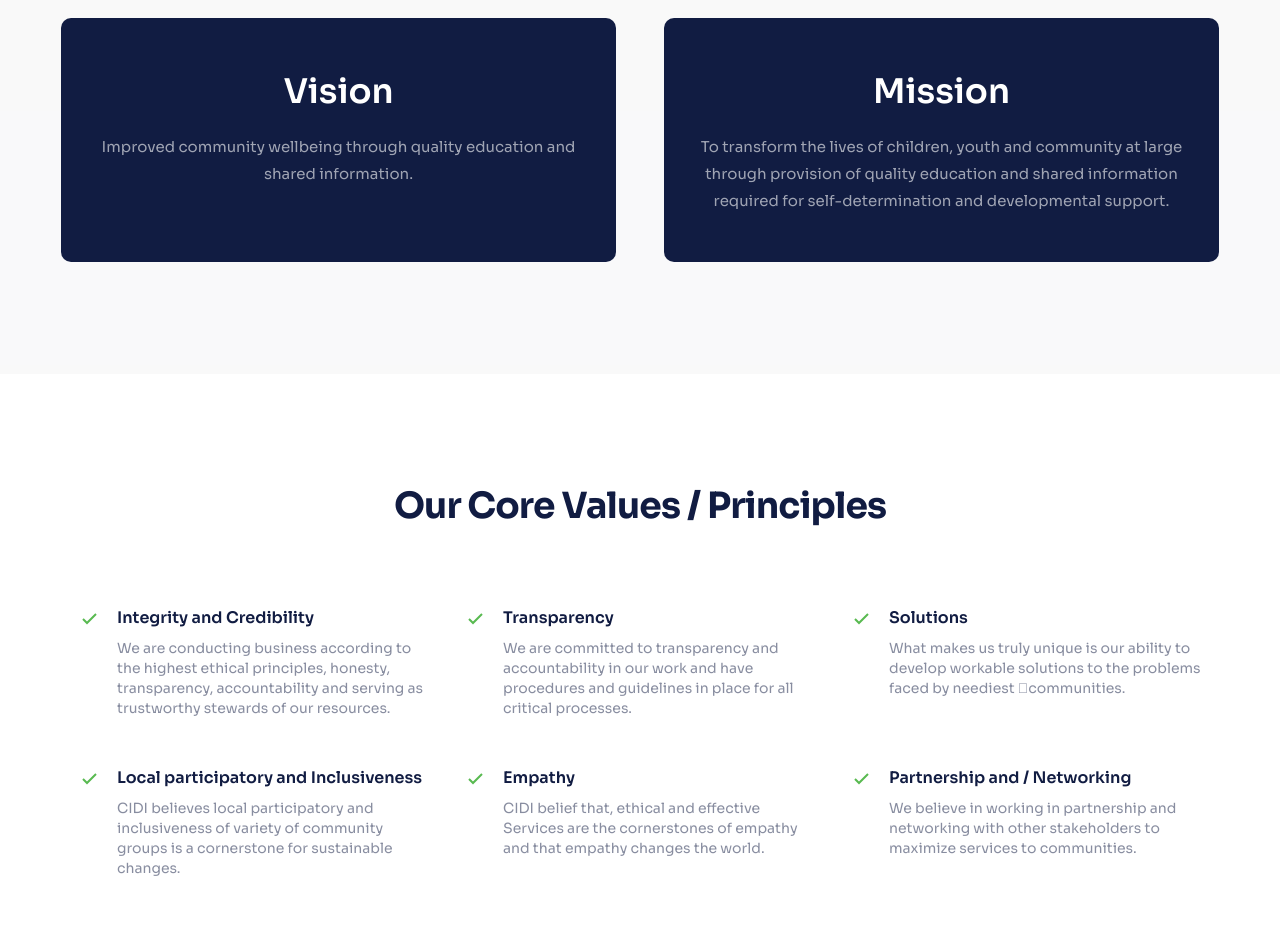
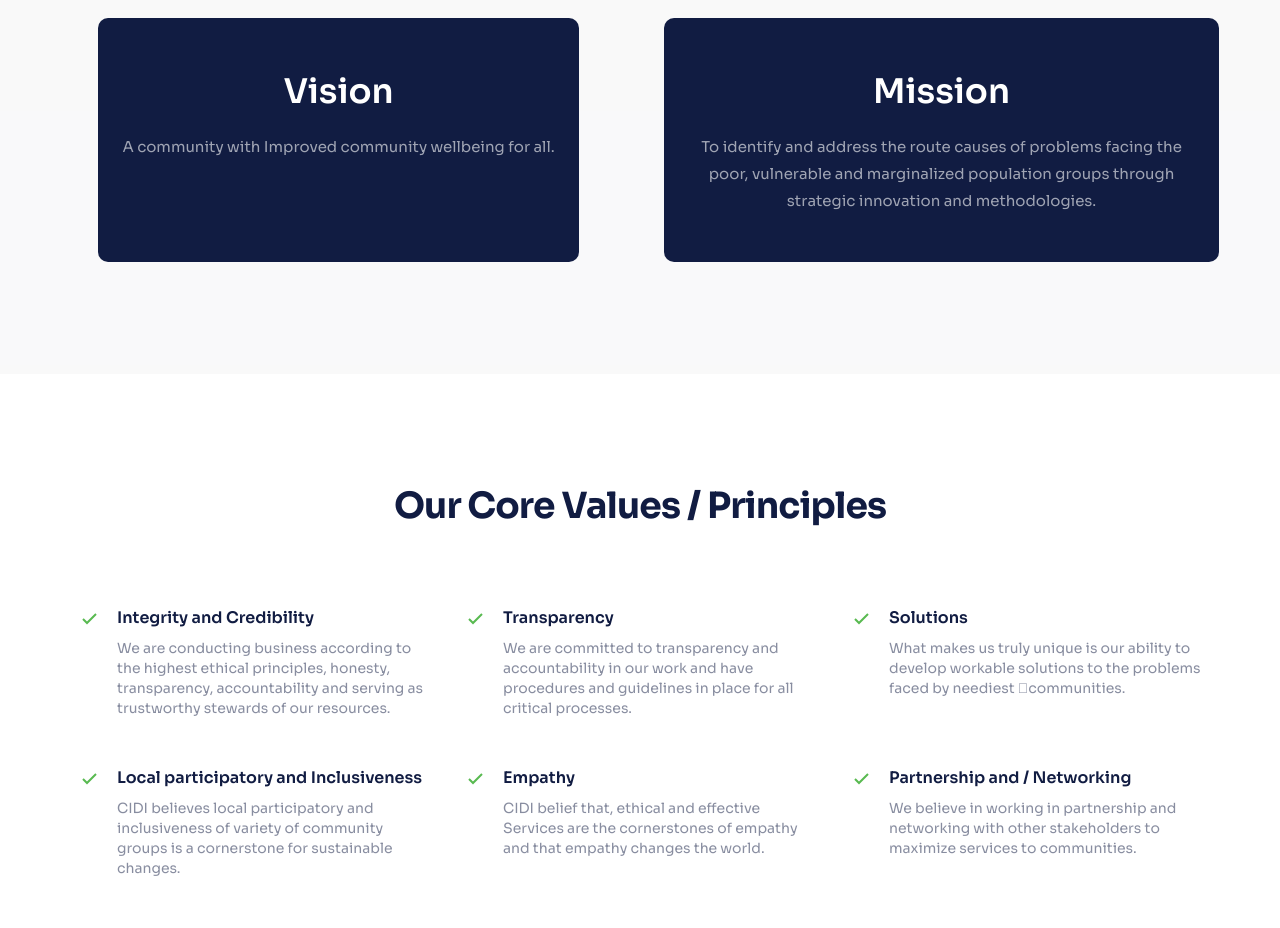
Before and after one commit to hellensoft/Cidi, a React (Create React App) app: page /about in a window 1280 px wide. Shown: the part 1160-2088 px from the top of the page. Built offline with nearby package versions, Linux system fonts and the light colour scheme.

Commit message:
Vision and Mission Rectified

```diff
--- a/src/pages/About.tsx
+++ b/src/pages/About.tsx
@@ -90,8 +90,7 @@
 								Vision
 							</h1>
 							<p className="text-lightText text-[15px] max-w-[668px] leading-[27px] mx-auto">
-								Improved community wellbeing through quality
-								education and shared information.
+								A community with Improved community wellbeing for all.
 							</p>
 						</div>
 						<div className=" mx-auto bg-darkBlue text-center py-12 px-6 rounded-[10px] my-28">
@@ -99,10 +98,7 @@
 								Mission
 							</h1>
 							<p className="text-lightText text-[15px] max-w-[668px] leading-[27px] mx-auto">
-								To transform the lives of children, youth and
-								community at large through provision of quality
-								education and shared information required for
-								self-determination and developmental support.
+							To identify and address the route causes of problems facing the poor, vulnerable and marginalized population groups through strategic innovation and methodologies.
 							</p>
 						</div>
 					</div>
```
